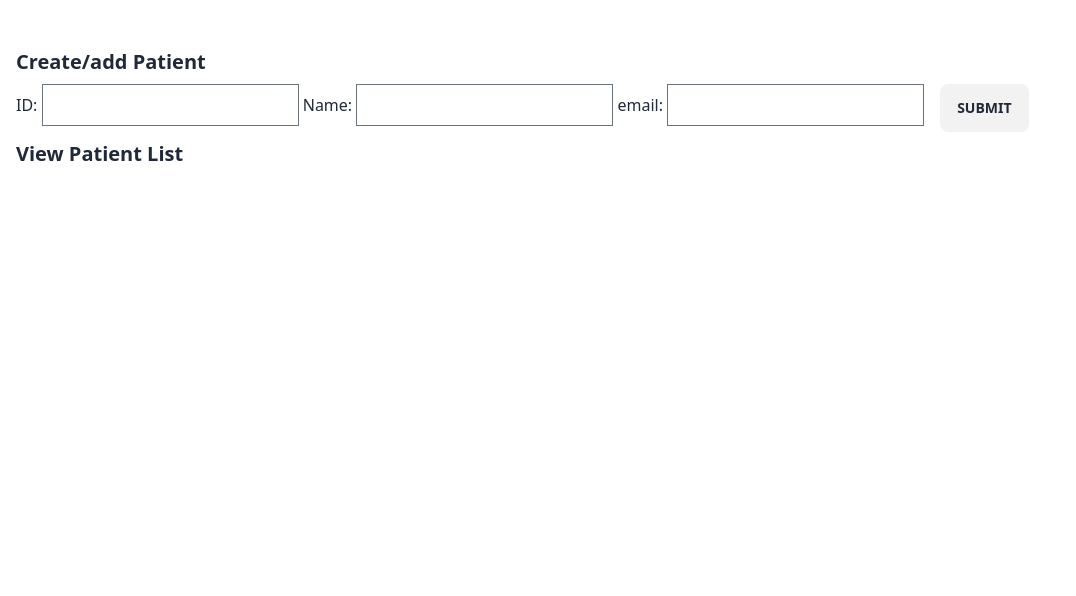
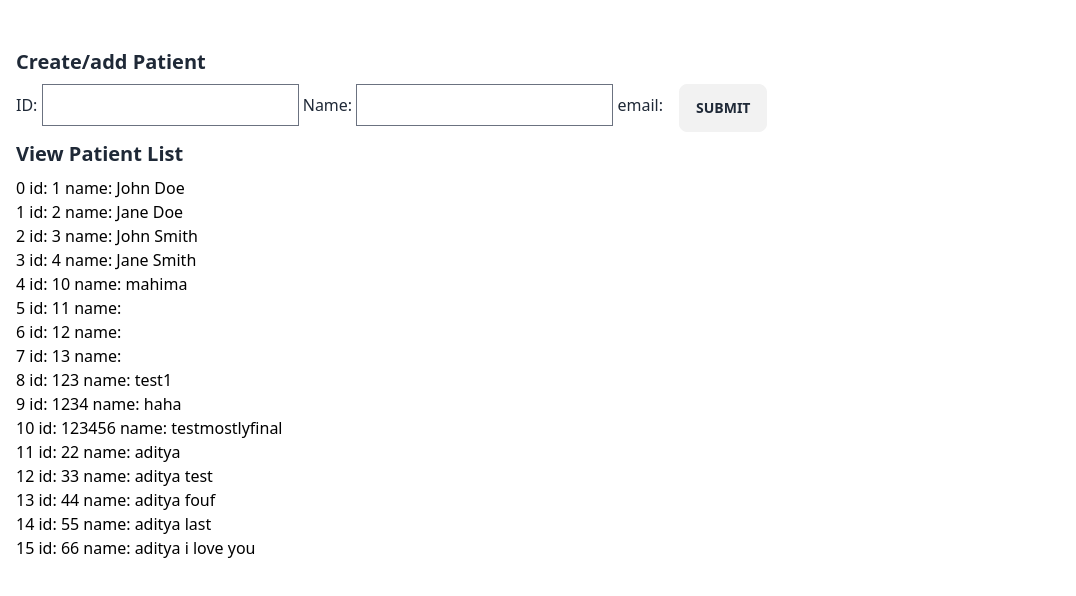
Before and after one commit to mahima98/Vue-feature-showcase, a Nuxt app: page /patients in a window 1280 px wide. Shown: the top 596 px of the page, without its empty margins (0-1076 px from the left). Built offline with nearby package versions, Linux system fonts and the light colour scheme; data requests are answered from the project's data file.

Commit message:
example with json-server api- working

```diff
--- /dev/null
+++ b/db-api/db.json
@@ -0,0 +1,65 @@
+{
+  "patientData": [
+    {
+      "id": "1",
+      "name": "John Doe"
+    },
+    {
+      "id": "2",
+      "name": "Jane Doe"
+    },
+    {
+      "id": "3",
+      "name": "John Smith"
+    },
+    {
+      "id": "4",
+      "name": "Jane Smith"
+    },
+    {
+      "id": 10,
+      "name": "mahima"
+    },
+    {
+      "id": 11
+    },
+    {
+      "id": 12
+    },
+    {
+      "id": 13
+    },
+    {
+      "id": 123,
+      "name": "test1"
+    },
+    {
+      "id": 1234,
+      "name": "haha"
+    },
+    {
+      "id": 123456,
+      "name": "testmostlyfinal"
+    },
+    {
+      "id": 22,
+      "name": "aditya"
+    },
+    {
+      "id": 33,
+      "name": "aditya test"
+    },
+    {
+      "id": 44,
+      "name": " aditya fouf"
+    },
+    {
+      "id": 55,
+      "name": "aditya last"
+    },
+    {
+      "id": 66,
+      "name": "aditya i love you"
+    }
+  ]
+}
--- a/pages/patients/index.vue
+++ b/pages/patients/index.vue
@@ -1,11 +1,12 @@
 <script setup>
 import { usePatientStore } from "@/store/patient/patientStore";
+import { storeToRefs } from "pinia";
 import { useForm } from "vee-validate";
 import * as yup from "yup";
 
 const patientStore = usePatientStore();
-const { PatientList, getPatientList } = usePatientStore();
-// getPatientList();
+const { PatientList } = storeToRefs(usePatientStore());
+patientStore.getPatientList();
 
 const { errors, handleSubmit, defineInputBinds } = useForm({
   validationSchema: yup.object({
@@ -16,15 +17,40 @@ const { errors, handleSubmit, defineInputBinds } = useForm({
 
 // Creates a submission handler
 // It validate all fields and doesn't call your function unless all fields are valid
-const onSubmit = handleSubmit((values) => {
-  patientStore.createPatient(values);
-  PatientList.push(values);
-  console.log(values);
+
+// add a watcher onSubmit to send data to server
+const onSubmit = handleSubmit(async (values) => {
+  const raw = JSON.stringify(values);
+
+  console.log("raw", raw);
+
+  let requestOptions = {
+    method: "POST",
+    body: raw,
+    redirect: "manual",
+    headers: {
+      "Content-Type": "application/json",
+    },
+  };
+
+  // send data to server
+  console.log("requestOptions.value", requestOptions);
+  await patientStore.createPatient(requestOptions);
+
+  await patientStore.getPatientList();
+  // reset the form
+  // resetForm();
+});
+
+// Watch for changes in PatientList data
+watchEffect(() => {
+  // This block will be triggered whenever PatientList changes
+  console.log("PatientList has changed:", PatientList);
 });
 
 const id = defineInputBinds("id");
 const name = defineInputBinds("name");
-const email = defineInputBinds("email");
+// const email = defineInputBinds("email");
 </script>
 
 <template>
@@ -34,8 +60,8 @@ const email = defineInputBinds("email");
       <div>
         ID: <input type="number" v-bind="id" /> Name:
         <input type="text" v-bind="name" /> email:
-        <input type="email" v-bind="email" />
-        <div>{{ errors.email }}</div>
+        <!-- <input type="email" v-bind="email" />
+        <div>{{ errors.email }}</div> -->
       </div>
 
       <button class="btn">Submit</button>
@@ -45,7 +71,7 @@ const email = defineInputBinds("email");
       <ul class="text-black pt-2">
         <li v-for="(patient, index) in PatientList" :key="index">
           {{ index }}
-          name: {{ patient.email }} password: {{ patient.name }}
+          id: {{ patient.id }} name: {{ patient.name }}
         </li>
       </ul>
     </div>
--- a/store/patient/patientStore.ts
+++ b/store/patient/patientStore.ts
@@ -25,29 +25,29 @@ export const usePatientStore = defineStore("PatientStore", {
     // },
 
     // Get list of all patients from server api patients.ts and store it in PatientList
-    // async getPatientList() {
-    //   await $fetch("http://localhost:3000/api/patients", {
-    //     method: "GET",
-    //   })
-    //     .then((response: any) => {
-    //       console.log("getPatientList - ", response.data);
-    //       this.PatientList = response.data;
-    //     })
-    //     .catch((error) => {
-    //       throw error;
-    //     });
-    // },
-
-    async createPatient(values) {
-      await $fetch("http://localhost:3000/api/patients", {
-        method: "POST",
+    async getPatientList() {
+      await fetch("http://localhost:3000/patientData", {
+        method: "GET",
       })
-        .then((response: any) => {
-          console.log("getPatientList - ", response.data);
-          this.PatientList = response.data;
-          this.PatientList.push(values);
+        .then((res) => res.json())
+        .then((patient) => {
+          this.PatientList = patient;
+          console.log(patient);
         })
         .catch((error) => {
+          throw error;
+        });
+    },
+
+    async createPatient(requestOptions) {
+      await fetch("http://localhost:3000/patientData", requestOptions)
+        .then((res) => res.json())
+        .then((patient) => {
+          // this.PatientList = patient;
+          console.log("patient", patient);
+        })
+        .catch((error) => {
+          console.log("error", error);
           throw error;
         });
     },
```
